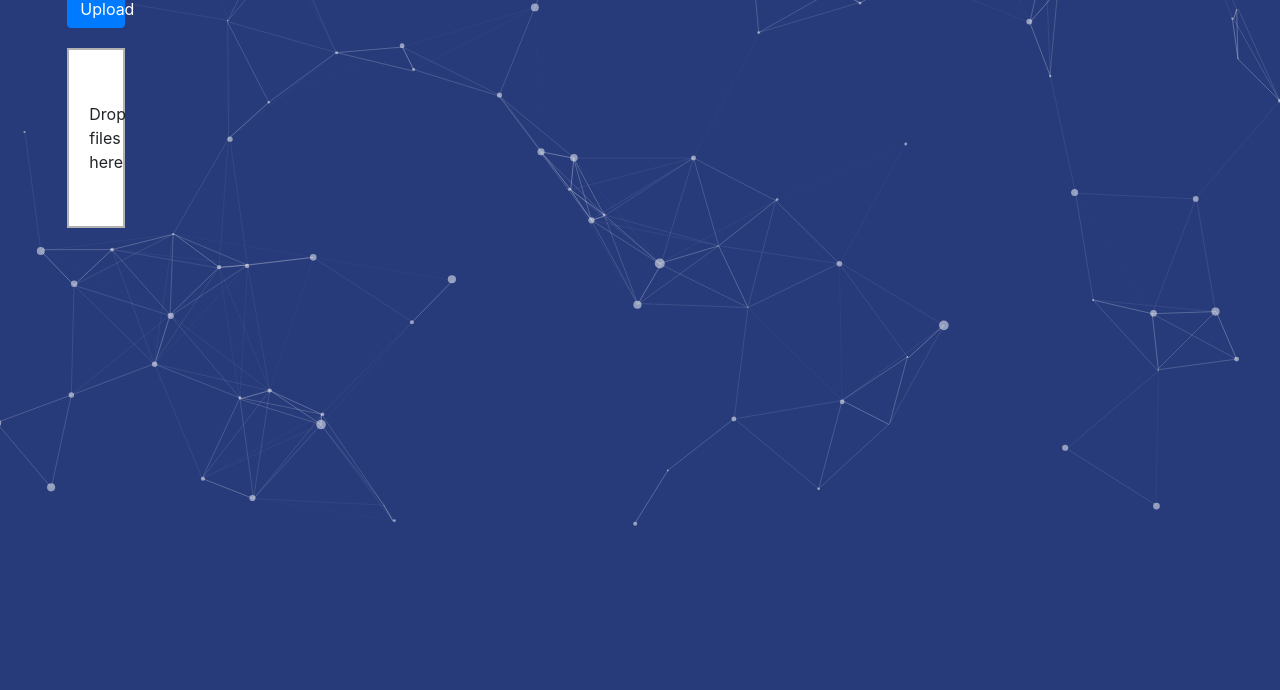
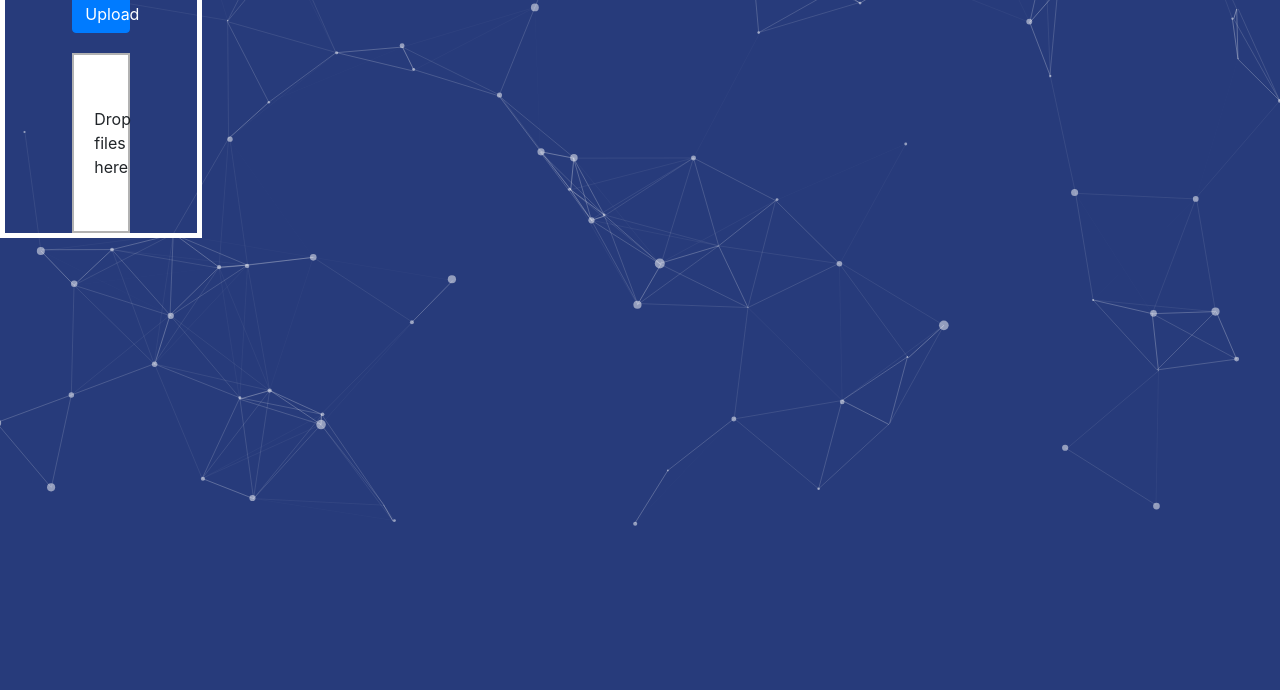
Before and after one commit to BairnOwl/runDvous, a website: page templates/index.html in a window 1280 px wide. Shown: the part 110-800 px from the top of the page. Drawn offline with nearby package versions, Linux system fonts and the light colour scheme; files that its build step writes are made by us from their sources; files whose address does not match are found by name.

Commit message:
added border

```diff
--- a/public/style.css
+++ b/public/style.css
@@ -31,6 +31,7 @@ h1 {
 #home {
     position: absolute;
     z-index: 1;
+    border: 5px solid white;
 }
 
 #logoZone {
```
